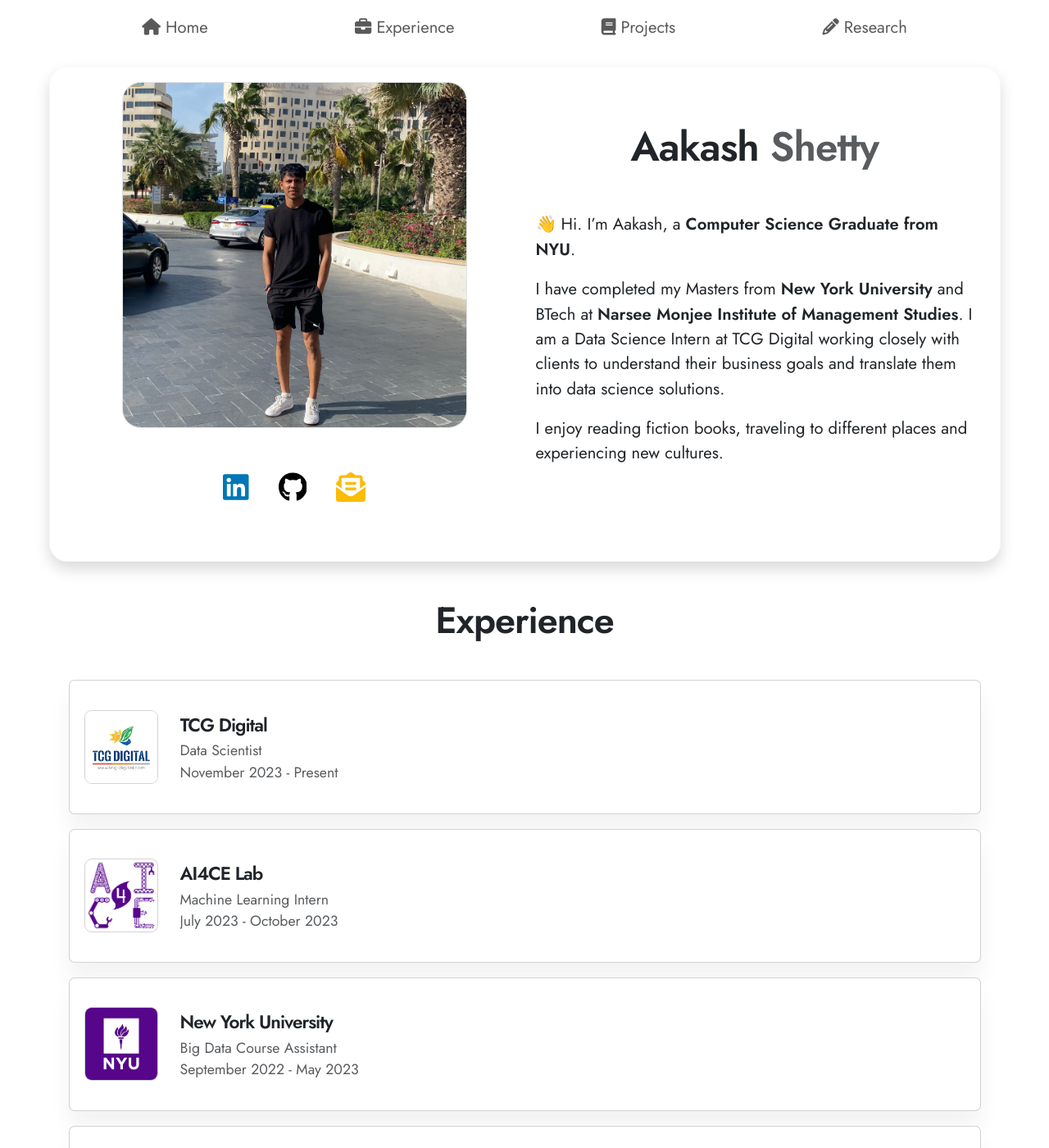
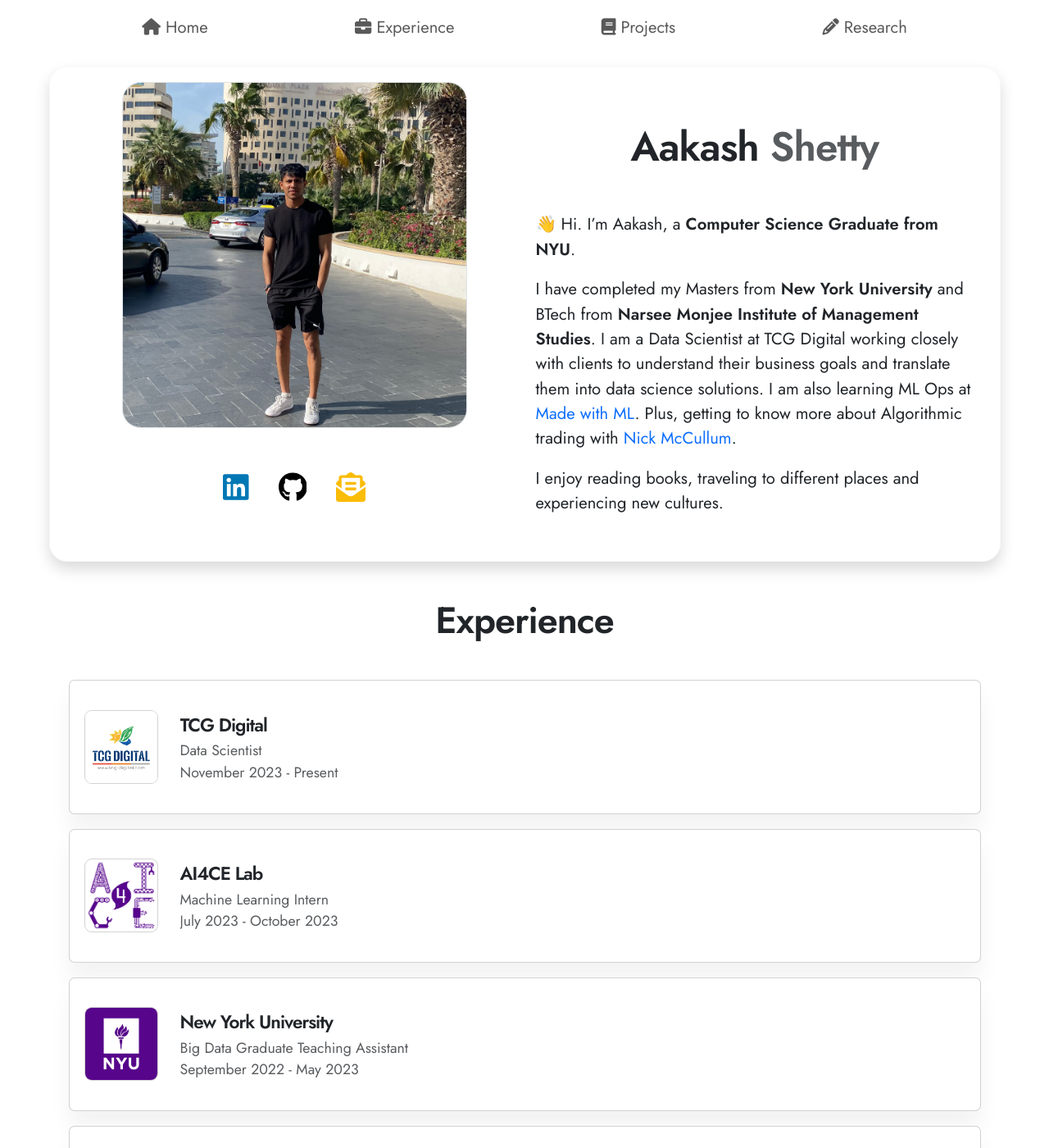
Before and after one commit to AAKASHKSHETTY/AAKASHKSHETTY.github.io, a Jekyll site: the page built from index.md, in a window 1280 px wide and 1400 px high. Shown: the whole window at 82% size. Built offline with Jekyll 4.4.1, drawn with Linux system fonts in a browser that asks for light colours; nearby versions of some CDN libraries.

Commit message:
New Commit

```diff
--- a/_data/experience.yml
+++ b/_data/experience.yml
@@ -13,7 +13,7 @@
   image: /assets/images/aif.png
 
 - company: New York University
-  role: Big Data Course Assistant
+  role: Big Data Graduate Teaching Assistant
   description: false
   time: September 2022 - May 2023
   image: /assets/images/nyu.jpeg
--- a/_includes/about.md
+++ b/_includes/about.md
@@ -1,5 +1,5 @@
 👋 Hi. I'm Aakash, a **Computer Science Graduate from NYU**.
 
-I have completed my Masters from **New York University** and BTech at **Narsee Monjee Institute of Management Studies**. I am a Data Science Intern at TCG Digital working closely with clients to understand their business goals and translate them into data science solutions.
+I have completed my Masters from **New York University** and BTech from **Narsee Monjee Institute of Management Studies**. I am a Data Scientist at TCG Digital working closely with clients to understand their business goals and translate them into data science solutions. I am also learning ML Ops at [Made with ML](https://madewithml.com/). Plus, getting to know more about Algorithmic trading with [Nick McCullum](https://www.youtube.com/watch?v=xfzGZB4HhEE&ab_channel=freeCodeCamp.org).
 
-I enjoy reading fiction books, traveling to different places and experiencing new cultures.
+I enjoy reading books, traveling to different places and experiencing new cultures.
```
